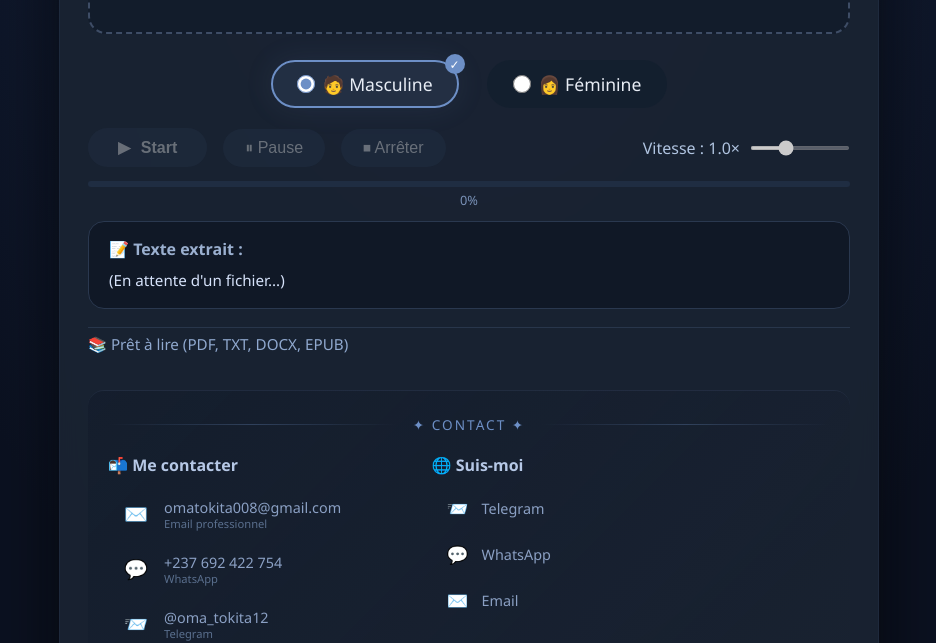
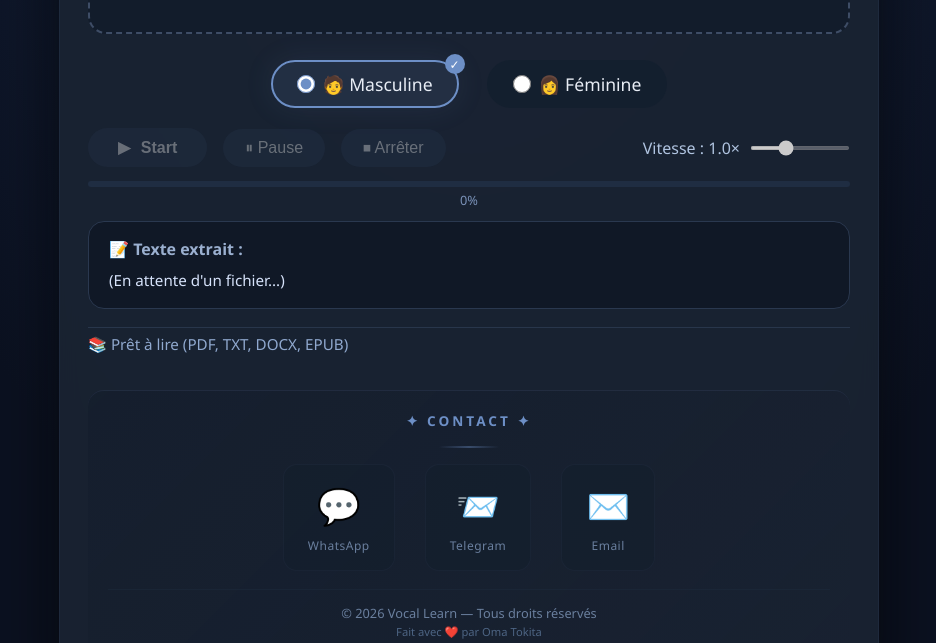
Before and after one commit to omatokita976/Vocal-learn, a plain HTML site: page index.html in a window 1280 px wide. Shown: the part 322-965 px from the top of the page, without its empty margins (171-1107 px from the left). Drawn offline with nearby package versions, Linux system fonts and the light colour scheme; a script that the page names is missing.

Commit message:
Add files via upload

```diff
--- a/index.html
+++ b/index.html
@@ -90,64 +90,35 @@
     <div id="status">📚 Prêt à lire (PDF, TXT, DOCX, EPUB)</div>
 
     <!-- ==========================================
-         PIED DE PAGE - CONTACT PRO
+         PIED DE PAGE - CONTACT SIMPLIFIÉ
          ========================================== -->
     <footer>
-      <div class="footer-divider">
-        <span>✦ Contact ✦</span>
-      </div>
+      <div class="footer-title">✦ Contact ✦</div>
+      <div class="footer-divider"></div>
 
-      <div class="footer-content">
-        <!-- Informations de contact -->
-        <div class="footer-info">
-          <p class="footer-name">📬 Me contacter</p>
-
-          <a href="mailto:omatokita008@gmail.com" class="contact-item">
-            <span class="contact-icon">✉️</span>
-            <div>
-              <span class="contact-text">omatokita008@gmail.com</span>
-              <span class="contact-label">Email professionnel</span>
-            </div>
+      <div class="contact-grid">
+        <!-- WhatsApp -->
+        <a href="https://wa.me/237692422754" target="_blank" class="contact-card whatsapp">
+          <span class="contact-icon">💬</span>
+          <span class="contact-label">WhatsApp</span>
         </a>
 
-          <a href="https://wa.me/237692422754" target="_blank" class="contact-item">
-            <span class="contact-icon">💬</span>
-            <div>
-              <span class="contact-text">+237 692 422 754</span>
-              <span class="contact-label">WhatsApp</span>
-            </div>
+        <!-- Telegram -->
+        <a href="https://t.me/oma_tokita12" target="_blank" class="contact-card telegram">
+          <span class="contact-icon">📨</span>
+          <span class="contact-label">Telegram</span>
         </a>
 
-          <a href="https://t.me/oma_tokita12" target="_blank" class="contact-item">
-            <span class="contact-icon">📨</span>
-            <div>
-              <span class="contact-text">@oma_tokita12</span>
-              <span class="contact-label">Telegram</span>
-            </div>
+        <!-- Email -->
+        <a href="mailto:omatokita008@gmail.com" class="contact-card email">
+          <span class="contact-icon">✉️</span>
+          <span class="contact-label">Email</span>
         </a>
       </div>
 
-        <!-- Réseaux sociaux -->
-        <div class="footer-social">
-          <p class="footer-name">🌐 Suis-moi</p>
-          <div class="social-grid">
-            <a href="https://t.me/oma_tokita12" target="_blank" class="social-link">
-              <span class="social-icon">📨</span> Telegram
-            </a>
-            <a href="https://wa.me/237692422754" target="_blank" class="social-link">
-              <span class="social-icon">💬</span> WhatsApp
-            </a>
-            <a href="mailto:omatokita008@gmail.com" class="social-link">
-              <span class="social-icon">✉️</span> Email
-            </a>
-          </div>
-        </div>
-
-        <!-- Copyright -->
       <div class="footer-copy">
         <p>© 2026 Vocal Learn — Tous droits réservés</p>
         <p class="footer-small">Fait avec ❤️ par Oma Tokita</p>
-        </div>
       </div>
     </footer>
   </div>
--- a/style.css
+++ b/style.css
@@ -451,151 +451,109 @@ header {
 }
 
 /* ============================================
-   SECTION CONTACT - DESIGN PRO
+   SECTION CONTACT - SIMPLIFIÉE
    ============================================ */
 footer {
   margin-top: 30px;
-  padding-top: 24px;
+  padding-top: 20px;
   border-top: 1px solid rgba(40, 52, 75, 0.6);
-  background: linear-gradient(135deg, rgba(16, 26, 40, 0.4), rgba(26, 35, 50, 0.6));
+  background: linear-gradient(135deg, rgba(16, 26, 40, 0.3), rgba(26, 35, 50, 0.4));
   border-radius: 16px;
-  padding: 24px 20px 16px;
+  padding: 20px 20px 16px;
+}
+
+.footer-title {
+  text-align: center;
+  color: #6d8fc6;
+  font-size: 0.85rem;
+  font-weight: 600;
+  letter-spacing: 3px;
+  text-transform: uppercase;
+  margin-bottom: 16px;
 }
 
 .footer-divider {
-  display: flex;
-  align-items: center;
-  gap: 16px;
-  margin-bottom: 20px;
+  width: 60px;
+  height: 2px;
+  background: linear-gradient(90deg, transparent, rgba(109, 143, 198, 0.4), transparent);
+  margin: 0 auto 16px;
 }
 
-.footer-divider::before,
-.footer-divider::after {
-  content: '';
-  flex: 1;
-  height: 1px;
-  background: linear-gradient(90deg, transparent, rgba(109, 143, 198, 0.3), transparent);
+.contact-grid {
+  display: flex;
+  justify-content: center;
+  gap: 30px;
+  flex-wrap: wrap;
 }
 
-.footer-divider span {
-  color: #6d8fc6;
-  font-size: 0.85rem;
-  font-weight: 500;
-  letter-spacing: 2px;
-  text-transform: uppercase;
+.contact-card {
+  display: flex;
+  flex-direction: column;
+  align-items: center;
+  gap: 8px;
+  padding: 16px 24px;
+  border-radius: 14px;
+  background: rgba(18, 30, 45, 0.5);
+  border: 1px solid rgba(40, 52, 75, 0.3);
+  transition: 0.3s;
+  text-decoration: none;
+  color: #b6c8e6;
+  min-width: 80px;
 }
 
-.footer-content {
-  display: grid;
-  grid-template-columns: 2fr 1.5fr 1fr;
-  gap: 24px;
-  align-items: start;
+.contact-card:hover {
+  transform: translateY(-4px);
+  border-color: #6d8fc6;
+  background: rgba(109, 143, 198, 0.08);
+  box-shadow: 0 8px 25px rgba(109, 143, 198, 0.1);
 }
 
-/* Contact Info */
-.footer-info .footer-name {
-  font-weight: 600;
-  color: #b6c8e6;
-  font-size: 1rem;
-  margin-bottom: 12px;
-  display: flex;
-  align-items: center;
-  gap: 8px;
+.contact-card .contact-icon {
+  font-size: 2.2rem;
+  transition: 0.3s;
 }
 
-.contact-item {
-  display: flex;
-  align-items: center;
-  gap: 12px;
-  padding: 8px 12px;
-  border-radius: 10px;
-  transition: 0.3s;
-  margin-bottom: 4px;
-  text-decoration: none;
-  color: #8ba0c4;
+.contact-card:hover .contact-icon {
+  transform: scale(1.1);
 }
 
-.contact-item:hover {
-  background: rgba(109, 143, 198, 0.08);
-  transform: translateX(4px);
-  color: #b6c8e6;
+.contact-card .contact-label {
+  font-size: 0.75rem;
+  color: #6a7f9e;
+  font-weight: 500;
+  letter-spacing: 0.5px;
 }
 
-.contact-item .contact-icon {
-  font-size: 1.2rem;
-  width: 32px;
-  text-align: center;
-  flex-shrink: 0;
+/* Couleurs spécifiques au survol */
+.contact-card.whatsapp:hover {
+  border-color: #25D366;
+  box-shadow: 0 8px 25px rgba(37, 211, 102, 0.15);
 }
 
-.contact-item .contact-text {
-  font-size: 0.9rem;
+.contact-card.telegram:hover {
+  border-color: #0088cc;
+  box-shadow: 0 8px 25px rgba(0, 136, 204, 0.15);
 }
 
-.contact-item .contact-label {
-  font-size: 0.7rem;
-  color: #5a6f8e;
-  display: block;
-  margin-top: -2px;
+.contact-card.email:hover {
+  border-color: #ea4335;
+  box-shadow: 0 8px 25px rgba(234, 67, 53, 0.15);
 }
 
-/* Social Links */
-.footer-social .footer-name {
-  font-weight: 600;
-  color: #b6c8e6;
-  font-size: 1rem;
-  margin-bottom: 12px;
-  display: flex;
-  align-items: center;
-  gap: 8px;
-}
-
-.social-grid {
-  display: flex;
-  flex-direction: column;
-  gap: 6px;
-}
-
-.social-link {
-  display: flex;
-  align-items: center;
-  gap: 10px;
-  padding: 8px 12px;
-  border-radius: 10px;
-  transition: 0.3s;
-  text-decoration: none;
-  color: #8ba0c4;
-  font-size: 0.9rem;
-}
-
-.social-link:hover {
-  background: rgba(109, 143, 198, 0.08);
-  transform: translateX(4px);
-  color: #b6c8e6;
-}
-
-.social-link .social-icon {
-  font-size: 1.1rem;
-  width: 28px;
-  text-align: center;
-}
-
-/* Copyright */
 .footer-copy {
   text-align: center;
-  grid-column: 1 / -1;
-  margin-top: 16px;
-  padding-top: 16px;
-  border-top: 1px solid rgba(31, 45, 66, 0.6);
+  margin-top: 18px;
+  padding-top: 14px;
+  border-top: 1px solid rgba(31, 45, 66, 0.4);
 }
 
 .footer-copy p {
   color: #6a7f9e;
-  font-size: 0.85rem;
+  font-size: 0.8rem;
 }
 
 .footer-copy .footer-small {
-  font-size: 0.75rem;
+  font-size: 0.7rem;
   color: #4d6483;
   margin-top: 2px;
 }
@@ -651,7 +609,16 @@ footer {
     font-size: 1.8rem;
   }
 
-  .contact-item {
-    padding: 6px 8px;
+  .contact-grid {
+    gap: 16px;
+  }
+
+  .contact-card {
+    padding: 12px 18px;
+    min-width: 60px;
+  }
+
+  .contact-card .contact-icon {
+    font-size: 1.8rem;
   }
 }
```
Also changed, not shown: script.js (+54 -32 lines). Lines whose indentation alone changed are shown as unchanged.
